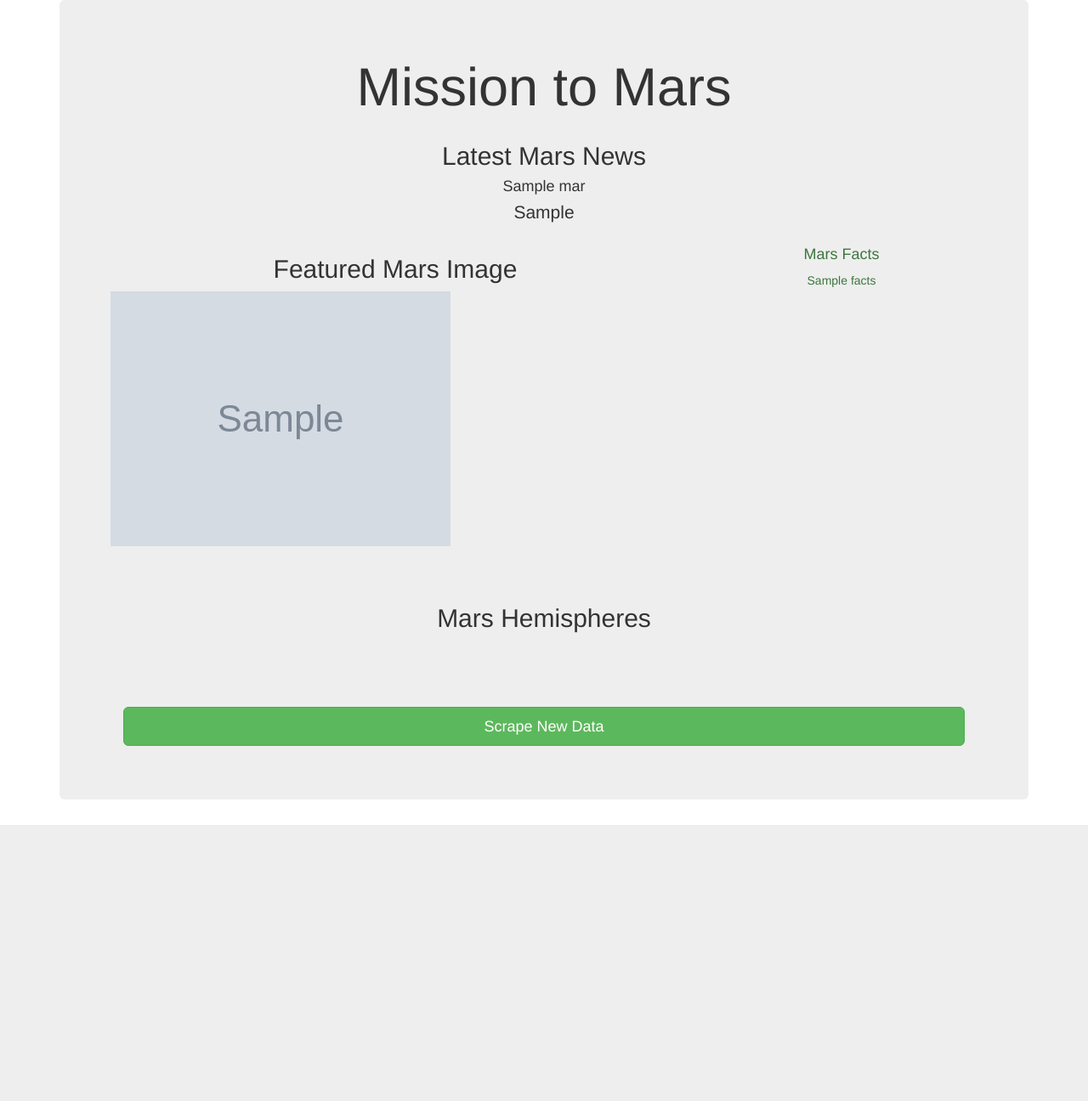
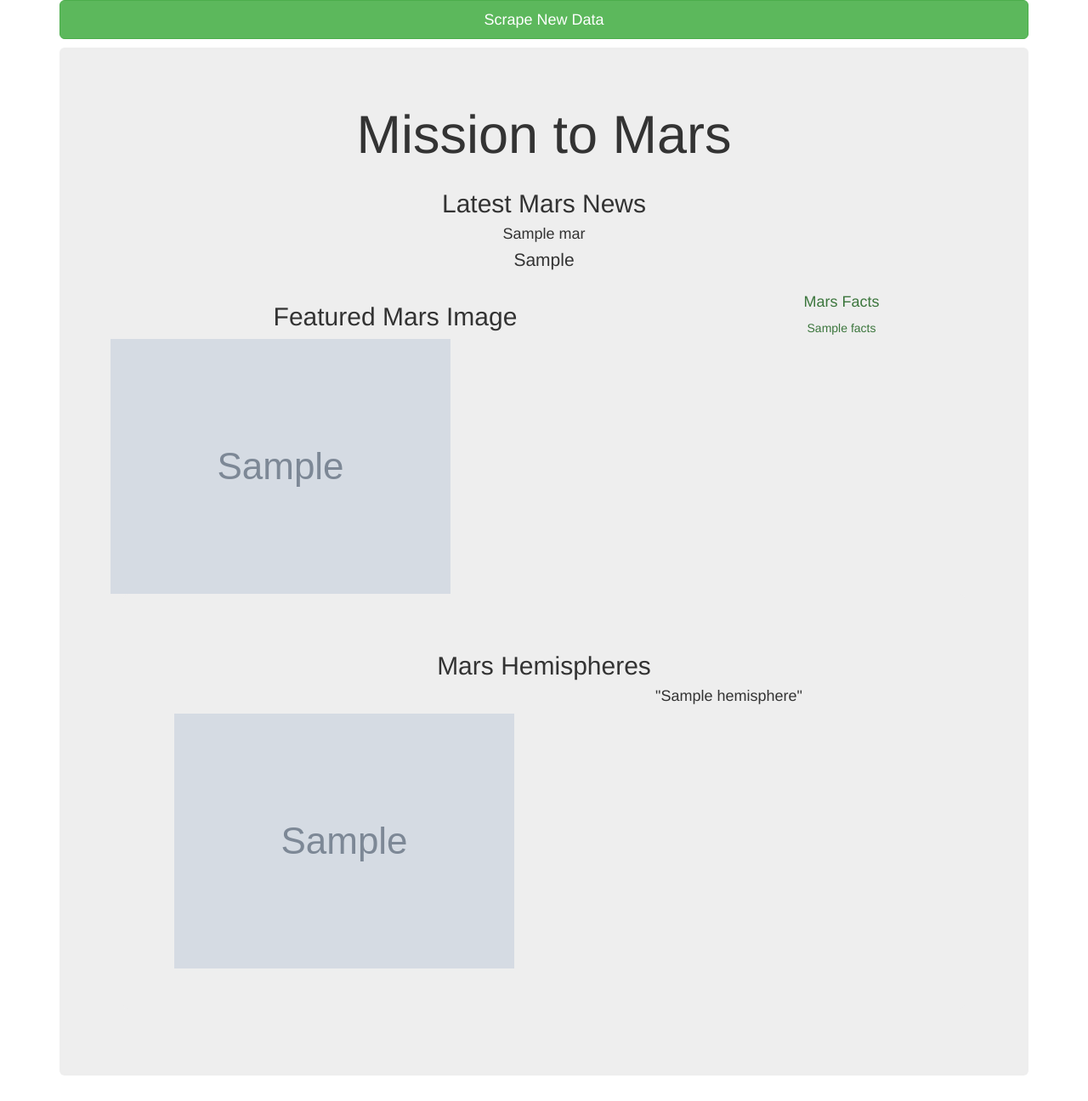
Before and after one commit to Julcatan/Mission-to-Mars, a Flask app: page / in a window 1280 px wide. Shown: the whole page at 85% size. Before the commit the page ends 971 px from the top, so only its background shows below. Run offline with Flask 2, Linux system fonts and the light colour scheme; grey boxes marked "Sample" are stand-in pictures; a database or web service that is not in the repository returns one stand-in record (values such as "Sample title"); some libraries are stand-ins or nearby versions.

Commit message:
final index.html file

```diff
--- a/templates/index.html
+++ b/templates/index.html
@@ -1,17 +1,19 @@
 <!DOCTYPE html>
 <html lang="en">
+
 <head>
     <meta charset="UTF-8">
     <meta http-equiv="X-UA-Compatible" content="IE=edge">
     <meta name="viewport" content="width=device-width, initial-scale=1.0">
     <title>Mission to Mars</title>
-    <link
-         rel="stylesheet"
-         href="https://maxcdn.bootstrapcdn.com/bootstrap/3.3.7/css/bootstrap.min.css"
-   />
+    <link rel="stylesheet" href="https://maxcdn.bootstrapcdn.com/bootstrap/3.3.7/css/bootstrap.min.css" />
 </head>
+
 <body>
     <div class="container">
+        <p><a class="btn btn-success btn-lg btn-block" href="/scrape" role="button">Scrape New Data</a>
+
+        </p>
         <div class="jumbotron text-center">
             <h1>Mission to Mars</h1>
             <!-- Mars News -->
@@ -32,17 +34,13 @@
                 <!-- Second level -->
                 <div class="col-md-8">
                     <h2>Featured Mars Image</h2>
-                  <img
-                    src="{{mars.featured_image }}"
-                    class="img-responsive"
-                    alt="Responsive image"
-                  />
+                    <img src="{{mars.featured_image }}" class="img-responsive" alt="Responsive image" />
                 </div>
                 <!-- Mars Facts -->
                 <div class="col-md-4">
                     <div class="row" id="mars-facts">
-                            <div class="text-success"
-                                <strong><h4> Mars Facts</h4></strong>
+                        <div class="text-success" <strong>
+                            <h4> Mars Facts</h4></strong>
                             {{ mars.facts | safe }}
                         </div>
                     </div>
@@ -54,24 +52,24 @@
                     <h2>Mars Hemispheres</h2>
                     <div class="col-md-6"></div>
 
-                                {% for hemisphere in hemispheres %}
+                    {% for hemisphere in mars.urls %}
 
-                                        <img
-                                            src= "{{hemisphere.image_url}}"
-                                            class="img-responsive"
-                                            class="img-thumbnail"
-                                            id="mars-hemispheres"
-                                            alt="Responsive image"
-                                                            >
+                    <div class="text-center">
+                        <h4>"{{hemisphere.title}}" </h4>
+
+                        <img src="{{hemisphere.image_url}}" class="img-responsive"
+                            id="mars-hemispheres" alt="Responsive image">
+
+                    </div>
+
+
 
                     {% endfor %}
                 </div>
 
-                <p><a class="btn btn-success btn-lg btn-block" href="/scrape"
-                    role="button" >Scrape New Data</a>
 
-                </p>
             </div>
         </div>
 </body>
+
 </html>
```
Lines whose indentation alone changed are shown as unchanged.
